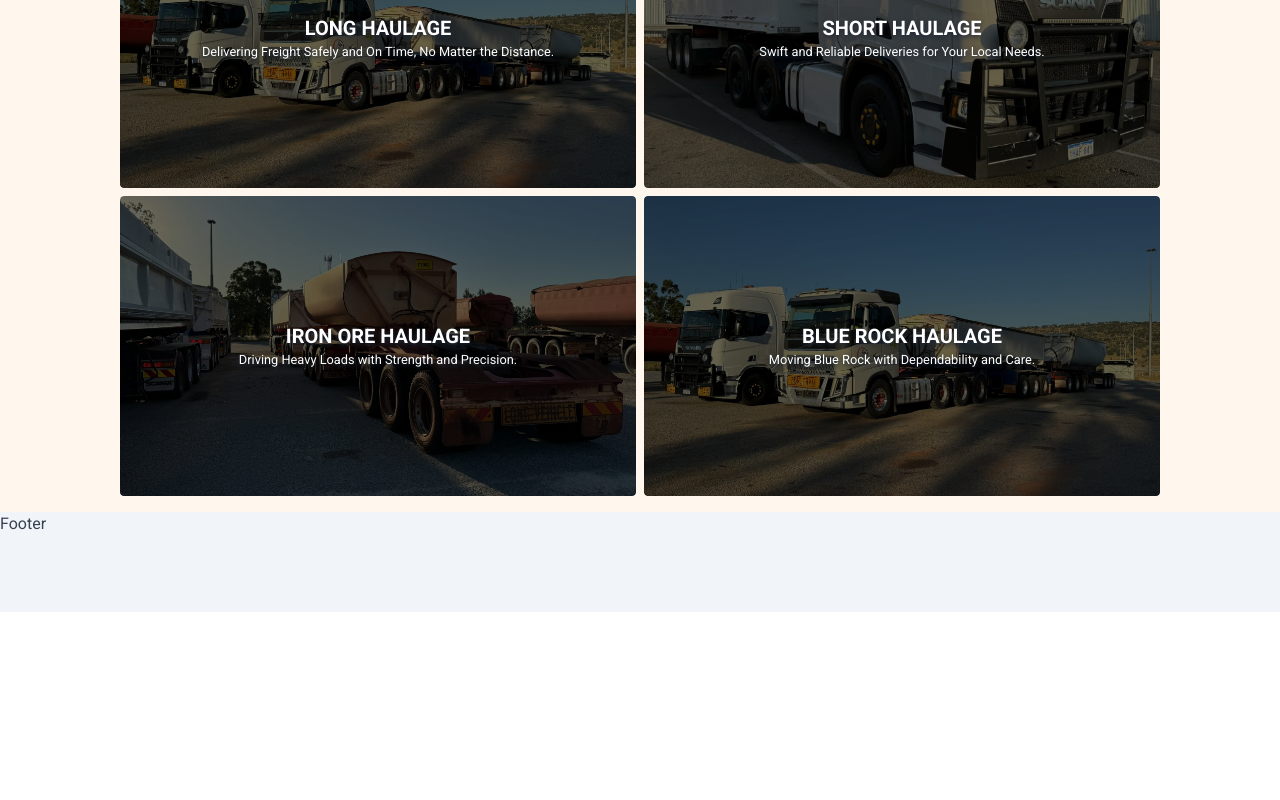
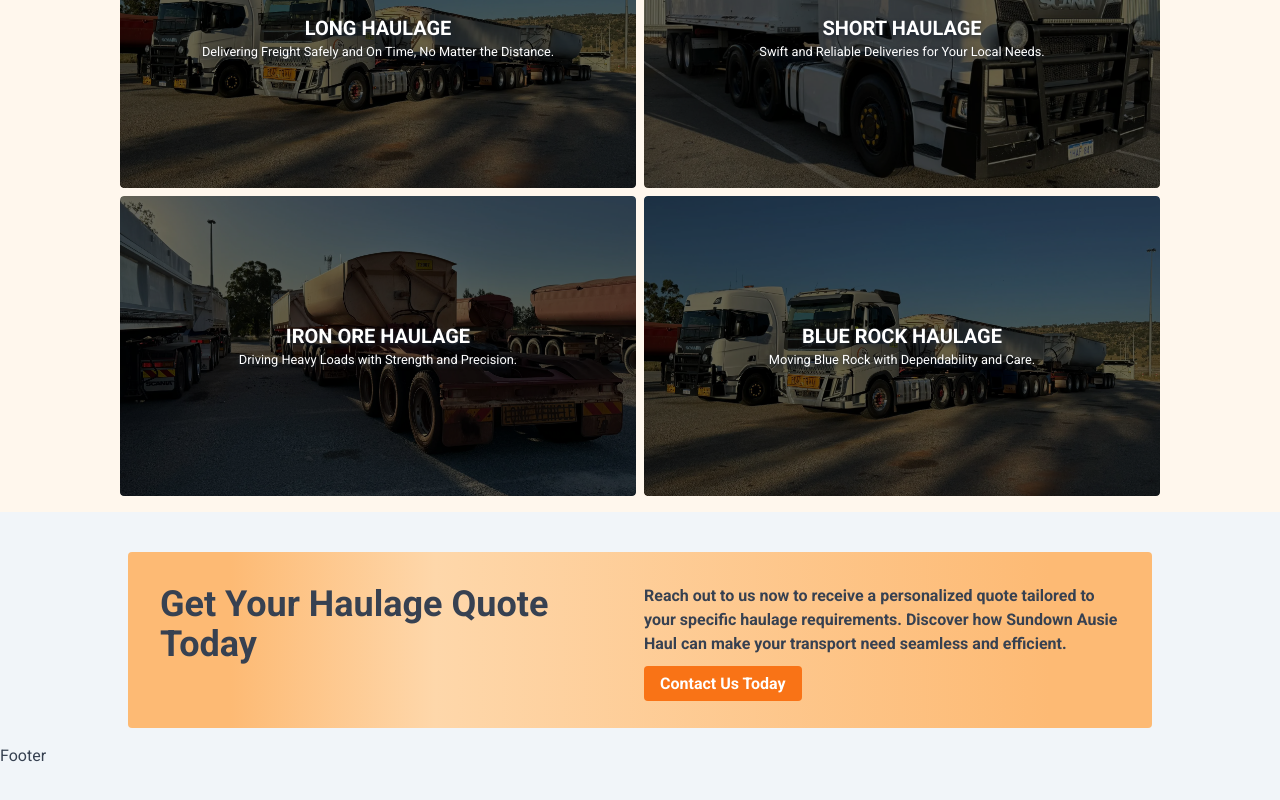
Before and after one commit to saretoduncan/SUNDOWN_AUSIE_HAUL_PTY_LTD, a React (Vite) app: page / in a window 1280 px wide. Shown: the part 1056-1856 px from the top of the page. Before the commit the page ends 1668 px from the top, so only its background shows below. Built offline with nearby package versions, Linux system fonts and the light colour scheme.

Commit message:
add call to action button

```diff
--- a/src/components/Buttons/PrimaryLinkButton.tsx
+++ b/src/components/Buttons/PrimaryLinkButton.tsx
@@ -2,12 +2,13 @@ import { Link } from "react-router";
 import { TNavLinkTypes } from "../../types/types";
 import { scrollUp } from "../../utils/NavigationData";
 
-const PrimaryLinkButton: React.FC<TNavLinkTypes> = ({ url, linkName }) => {
+
+const PrimaryLinkButton: React.FC<TNavLinkTypes> = ({ url, linkName, customClass }) => {
   return (
     <>
       <Link
         to={url}
-        className={`bg-orange-500 py-2 px-4 rounded text-white `}
+        className={`bg-orange-500 py-2 px-4 rounded text-white ${customClass} `}
         onClick={() => scrollUp()}
       >
         {linkName}
--- /dev/null
+++ b/src/components/CallToActionComponent.tsx
@@ -0,0 +1,35 @@
+import { ENavDataTitles } from "../types/types";
+import PrimaryLinkButton from "./Buttons/PrimaryLinkButton";
+
+const CallToActionComponent = () => {
+  return (
+    <>
+      <div className="grid p-4 ">
+        <div className=" grid gap-2   p-4 px-8 md:p-8 rounded bg-gradient-to-r  from-orange-300 from-10% via-orange-200 via-30%  to-orange-300 to-90% text-shadow  md:grid-cols-2 xl:w-[1024px] xl:mx-auto 2xl:w-[1280px]">
+          <div className="grid md:justify-center">
+            <h4 className="font-bold text-2xl text-center capitalize text-shadow-md md:text-start md:text-3xl lg:text-4xl">
+              Get your haulage Quote Today
+            </h4>
+          </div>
+          <div className="grid gap-4 place-content-center">
+            <p className=" text-center text-sm md:text-base  md:font-bold  md:text-start">
+              {" "}
+              Reach out to us now to receive a personalized quote tailored to
+              your specific haulage requirements. Discover how Sundown Ausie
+              Haul can make your transport need seamless and efficient.
+            </p>
+            <div className="grid md:block">
+              <PrimaryLinkButton
+                linkName="Contact Us Today"
+                url={ENavDataTitles.CONTACTS_PAGE}
+                customClass="font-bold text-center"
+              />
+            </div>
+          </div>
+        </div>
+      </div>
+    </>
+  );
+};
+
+export default CallToActionComponent;
--- a/src/pages/HomePage/ServicesPreviewSection.tsx
+++ b/src/pages/HomePage/ServicesPreviewSection.tsx
@@ -2,12 +2,16 @@ import truck_two from "../../assets/trucks_two.webp";
 import one_trailer_truck from "../../assets/one_trailer_truck.webp";
 import truck_rear from "../../assets/rear_trucks_one.webp";
 import ServicePreviewCardComponent from "../../components/ServicePreviewCardComponent";
+import AnimateToTop from "../../AnimationWrappers/AnimateToTop";
+import AnimateToRight from "../../AnimationWrappers/AnimateToRight";
+import AnimateToLeft from "../../AnimationWrappers/AnimateToLeft";
 const ServicesPreviewSection = () => {
   return (
     <>
       <div className="p-4 bg-orange-50  ">
         <div className="grid gap-2 xl:w-[1040px] 2xl:w-[1280px] xl:mx-auto">
-          <section>
+          <section className="overflow-hidden">
+            <AnimateToTop>
               <div className="grid gap-2">
                 <h4 className="text-xl font-bold text-center">
                   Providing Dependable <br /> Transport and Logistics <br />
@@ -18,39 +22,49 @@ const ServicesPreviewSection = () => {
                     Sundown Aussie Haul{" "}
                   </span>
                   Trucking delivers reliable transport and logistic solutions
-                across Western Australia. With a skilled team and modern fleet,
-                we ensure safe.
+                  across Western Australia. With a skilled team and modern
+                  fleet, we ensure safe.
                 </p>
               </div>
+            </AnimateToTop>
           </section>
           <section className="grid gap-2 md:grid-cols-2">
             <section>
+              <AnimateToRight>
                 <ServicePreviewCardComponent
                   backgroundImage={truck_two}
                   cardTitle="Long Haulage"
                   cardCaption="Delivering Freight Safely and On Time, No Matter the Distance."
                 />
+              </AnimateToRight>
             </section>
+
             <section>
+              <AnimateToLeft>
                 <ServicePreviewCardComponent
                   backgroundImage={one_trailer_truck}
                   cardTitle="Short Haulage"
                   cardCaption="Swift and Reliable Deliveries for Your Local Needs."
                 />
+              </AnimateToLeft>
             </section>
             <section>
+              <AnimateToRight>
                 <ServicePreviewCardComponent
                   backgroundImage={truck_rear}
                   cardTitle="Iron ore Haulage"
                   cardCaption="Driving Heavy Loads with Strength and Precision."
                 />
+              </AnimateToRight>
             </section>
             <section>
+              <AnimateToLeft>
                 <ServicePreviewCardComponent
                   backgroundImage={truck_two}
                   cardTitle="Blue rock Haulage"
                   cardCaption="Moving Blue Rock with Dependability and Care."
                 />
+              </AnimateToLeft>
             </section>
           </section>
         </div>
--- a/src/pages/HomePage/index.tsx
+++ b/src/pages/HomePage/index.tsx
@@ -1,3 +1,4 @@
+import CallToActionComponent from "../../components/CallToActionComponent";
 import HeroSection from "./HeroSection";
 import ServicesPreviewSection from "./ServicesPreviewSection";
 import WhyChooseUs from "./WhyChooseUs";
@@ -13,7 +14,10 @@ const HomePage = () => {
           <WhyChooseUs />
         </section>
         <section>
-          <ServicesPreviewSection/>
+          <ServicesPreviewSection />
+        </section>
+        <section>
+          <CallToActionComponent />
         </section>
       </div>
     </>
--- a/src/types/types.ts
+++ b/src/types/types.ts
@@ -1,6 +1,7 @@
 export type TNavLinkTypes = {
   linkName: string;
   url: string;
+  customClass?:string
 };
 export const ENavDataTitles = {
   HOME_PAGE: "homePage",
```
Lines whose indentation alone changed are shown as unchanged.
